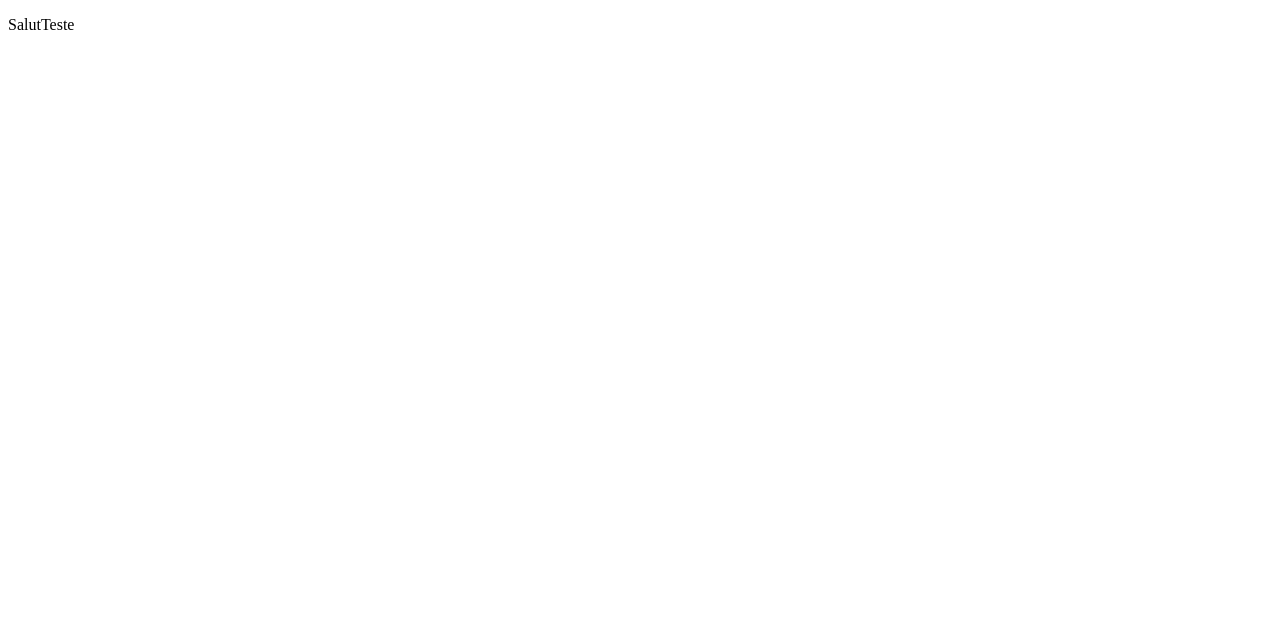
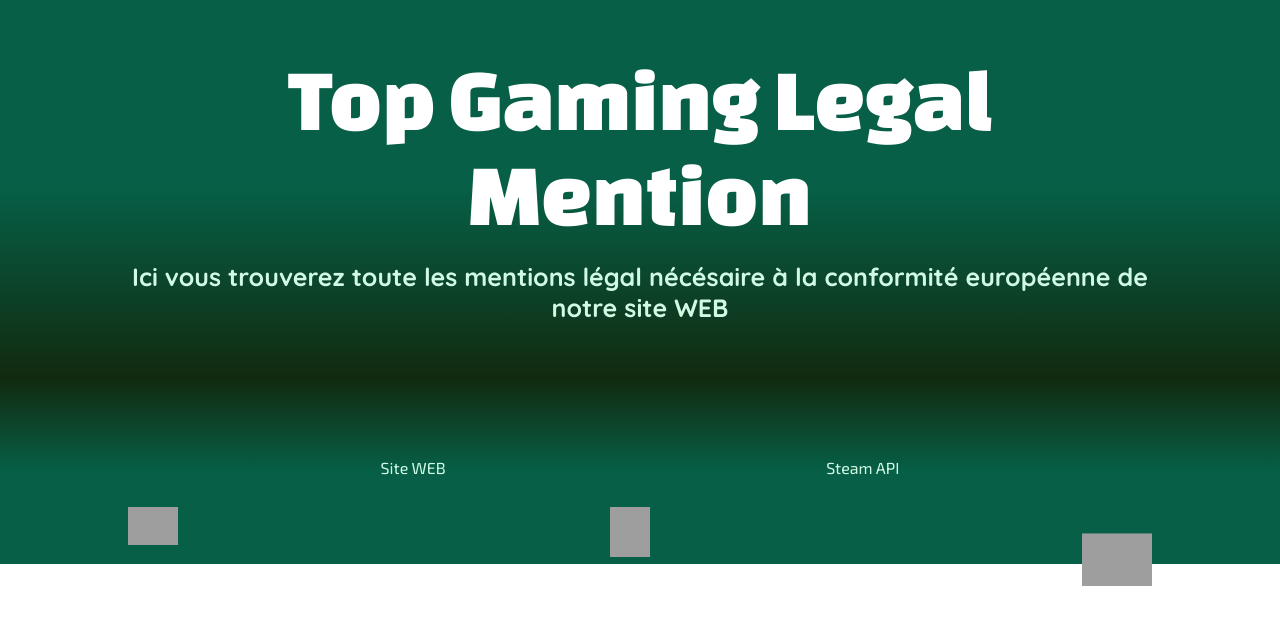
Before and after one commit to Maxime-Ltr/Top-Gaming, a plain HTML site: page legalMention.html in a window 1280 px wide. Drawn offline with Linux system fonts and the light colour scheme; grey boxes are pictures that could not be loaded.

Commit message:
Ajout restriction date + ajout mention légal page

```diff
--- /dev/null
+++ b/legalMention.css
@@ -0,0 +1,107 @@
+/*Style général page WEB*/
+    body{
+        margin: 0px;
+}
+
+/*HEAD*/
+    /*Permet dégrader head*/
+        .top {
+        background: linear-gradient(#065F46 ,#065F46, #112A0F); /*Dégrader du head*/
+        padding-bottom: 50px;/*Saut de ligne (espacement)*/
+        height: 100%;
+    }
+
+    /*Texte*/
+        /*Mise en forme titre*/
+            .NomSite {
+                font-family: "Changa One"; /*Police d'écriture*/
+                font-size: 90px;
+                font-weight: 300; /*Taille des traits de la lettre*/
+                color: #FFFFFF;
+                padding: 15px;
+                display: block; /*Définie comment agit les éléments*/
+                margin: auto; /*Définie le millieu de tout les éléments réunis (permet centrer)*/
+                text-align: center; /*Centre le texte*/
+                width: 80%; /*Permet de définir la taille max sur écrant*/
+        }
+
+        /*Mise en forme Sous-Titre*/
+            .SousTitrePresentation {
+                font-family: "Quicksand"; /*Police d'écriture*/
+                font-size: 25px;
+                font-weight: Regular; /*Taille des traits de la lettre*/
+                color: #D1FAE5;
+                padding: 5px;
+                display: block; /*Définie comment agit les éléments*/
+                margin: auto; /*Définie le millieu de tout les éléments réunis (permet centrer)*/
+                text-align: center; /*Centre le texte*/
+                width: 80%; /*Permet de définir la taille max sur écrant*/
+}
+
+/*Footer*/
+    /*Fond du footer*/
+    .footer{
+        background : linear-gradient(#112A0F, #065F46, #065F46);
+        padding-top: 80px;
+        height: 100%;
+    }
+
+    /*Mise en forme global des LINK*/
+    .lien{
+        display: flex; /*Définie comment agit les éléments*/
+        justify-content: space-evenly;
+        margin: auto; /*Définie le millieu de tout les éléments réunis (permet centrer)*/
+        text-align:center; /*Centre le texte*/
+    }
+
+    /*Mise en forme de chaque LINK*/
+    .Link{
+        font-family: "Exo 2";
+        color: #D1FAE5;
+        text-decoration: none;
+        display: inline-block;
+        position: relative;
+        transform: all 300ms;
+        padding-bottom: 30px;
+
+        animation: all 300ms;
+    }
+
+    /*Sytle des lien en survole*/
+    .Link:hover{
+        text-shadow: 0 0 5px #b2fcd6;
+        color: #D1FAE5;
+    }
+
+    /*Sytle des lien en survole*/
+    .Link:active{
+        color: #61c893;
+        transform: translateY(1px);
+    }
+
+    /*Style général des logos*/
+    .imageLien{
+        width: 80%;
+        margin: auto;
+        display: flex;
+        justify-content: space-between;
+    }
+
+    /*Style spécific des logos*/
+    .LogoGit{
+        width: 50px;
+    }
+
+    .LogoFigma{
+        width: 40px ;
+        height: 50px;
+    }
+    .LogoAgora{
+        width: 70px;
+        transform: translateY(+50%);
+    }
+
+    /*Style logo survol*/
+    .IconFooter:active{
+        transform: translateY(1px);
+}
--- a/legalMention.html
+++ b/legalMention.html
@@ -1,11 +1,48 @@
 <!DOCTYPE html>
-<html lang="en">
+<html lang="fr">
 <head>
     <meta charset="UTF-8">
     <meta name="viewport" content="width=device-width, initial-scale=1.0">
-    <title>Document</title>
+
+    <!-- Navigation site-->
+        <title>Mention Légal Top Gaming</title>
+        <link rel="image" type="image" href="https://i.goopics.net/gfyo62.png">
+
+    <!--Lien page css-->
+        <link rel="stylesheet" type="text/css" href="./legalMention.css">
+
+    <!-- Intégration police-->
+        <link rel="preconnect" href="https://fonts.googleapis.com">
+        <link rel="preconnect" href="https://fonts.gstatic.com" crossorigin>
+        <link href="https://fonts.googleapis.com/css2?family=Changa+One:ital@0;1&family=Exo+2:ital,wght@0,100..900;1,100..900&family=Quicksand:wght@300..700&display=swap" rel="stylesheet">
+
 </head>
 <body>
-    <p>SalutTeste</p>
+    <div class="top">
+        <!-- Nom site (Page Home)-->
+            <!-- Saut de ligne-->
+                <br>
+                <br>
+            <h1 class="NomSite">Top Gaming Legal Mention</h1>
+
+        <!-- Description (Page Home)-->
+            <h2 class="SousTitrePresentation">Ici vous trouverez toute les mentions légal nécésaire à la conformité européenne de notre site WEB</h2>
+
+    </div>
+
+    <div class="footer">
+        <!-- Ajout texte lien-->
+        <div class="lien">
+        <a href="./home.html" class="Link">Site WEB</a>
+        <a href="https://steamcommunity.com/dev?l=french" class="Link" class="APIUse">Steam API</a>
+        </div>
+
+        <!-- Ajout image lien-->
+         <div class="imageLien">
+            <a href="https://github.com/Maxime-Ltr/Top-Gaming/commits/home-page/"><img class="LogoGit IconFooter" src="https://i.goopics.net/c8g1mg.png"></a>
+            <a href="https://www.figma.com/site/j1Zu6oRZQ7zdoYrUrBbfU9/TOP-Gaming?node-id=0-1&t=opI0Ek3x3rGUyA3d-1"><img class="LogoFigma IconFooter" src="https://i.goopics.net/3ys5st.png"></a>
+            <a href="https://lyc-agora-puteaux.ac-versailles.fr/"><img class="LogoAgora IconFooter" src="https://i.goopics.net/lqfa6y.png"></a>
+         </div>
+    </div>
 </body>
 </html>
```
Also changed, not shown: home.html (+2 -2 lines), 1 other file.
